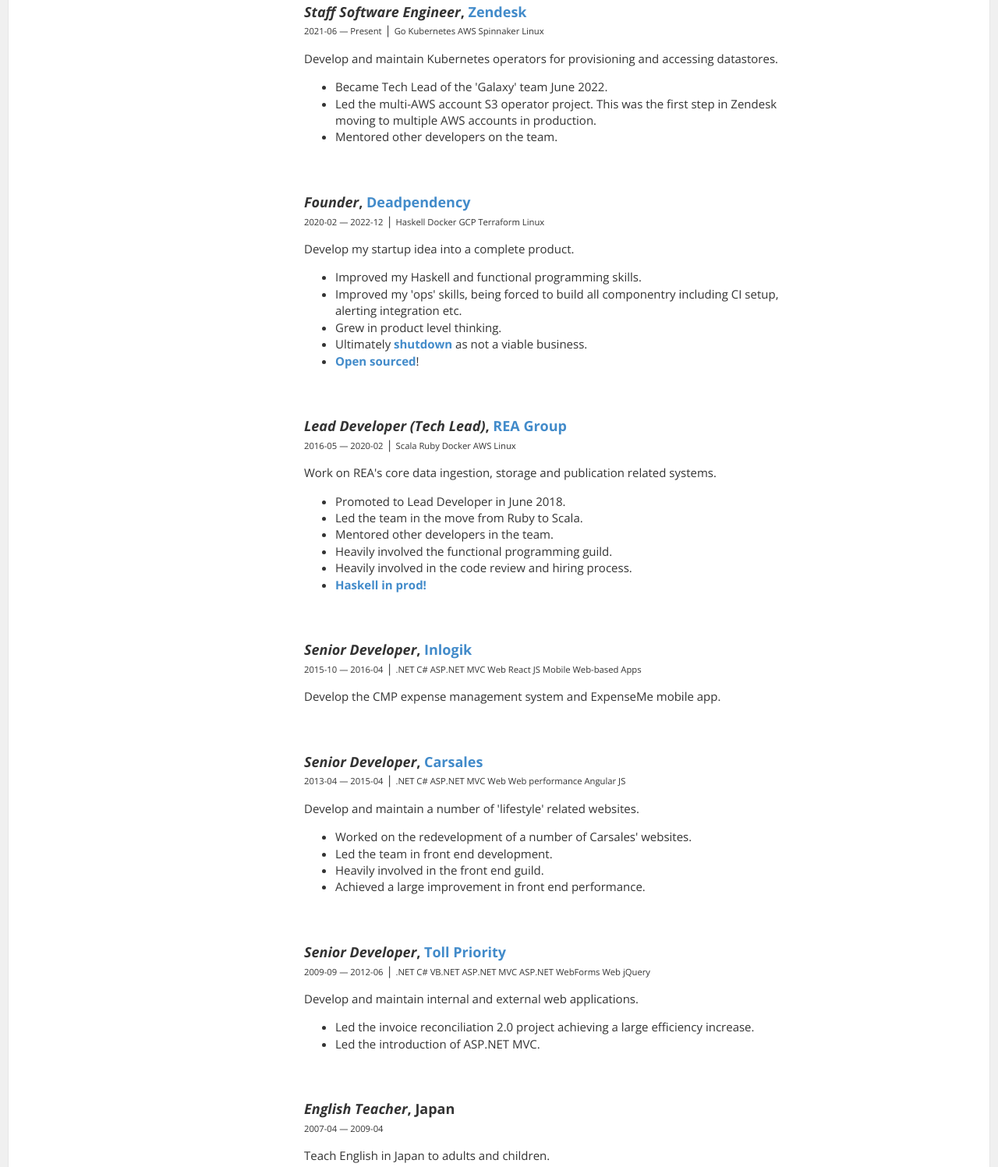
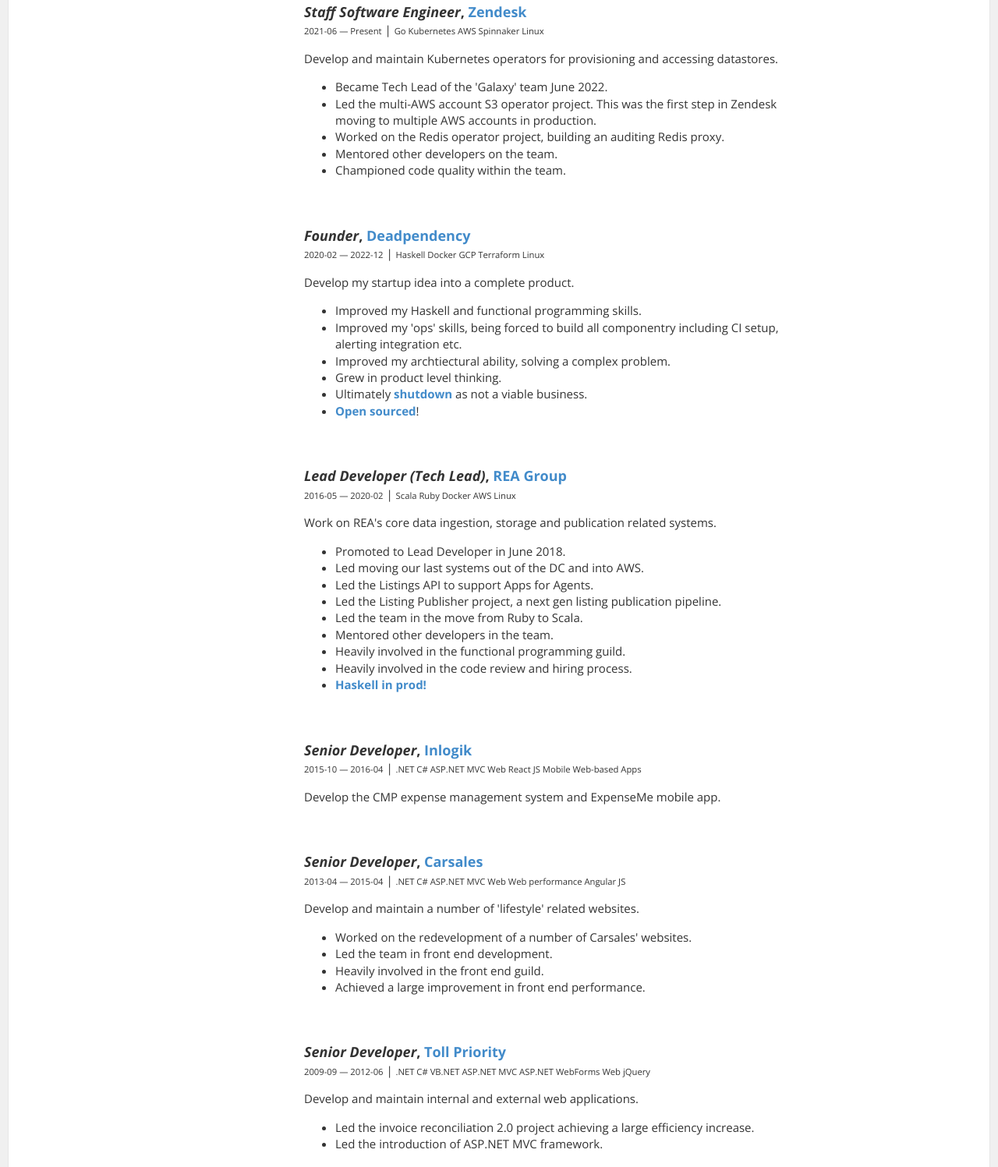
Before and after one commit to AlistairB/resume, a website: page docs/index.html in a window 1280 px wide. Shown: the part 1389-2886 px from the top of the page at 78% size. Drawn offline with nearby package versions, Linux system fonts and the light colour scheme.

Commit message:
More highlights

```diff
--- a/docs/index.html
+++ b/docs/index.html
@@ -489,7 +489,9 @@
                             <li>Became Tech Lead of the &#39;Galaxy&#39; team June 2022.</li>
                             <li>Led the multi-AWS account S3 operator project. This was the first step
                                 in Zendesk moving to multiple AWS accounts in production.</li>
+                            <li>Worked on the Redis operator project, building an auditing Redis proxy.</li>
                             <li>Mentored other developers on the team.</li>
+                            <li>Championed code quality within the team.</li>
                         </ul>
                     </div>
                     <div>
@@ -506,6 +508,7 @@
                             <li>Improved my Haskell and functional programming skills.</li>
                             <li>Improved my &#39;ops&#39; skills, being forced to build all componentry
                                 including CI setup, alerting integration etc.</li>
+                            <li>Improved my archtiectural ability, solving a complex problem.</li>
                             <li>Grew in product level thinking.</li>
                             <li>Ultimately <a href="https://alistairb.dev/shutting-down-deadpendency/">shutdown</a> as
                                 not a viable business.</li>
@@ -525,9 +528,12 @@
                         </p>
                         <ul>
                             <li>Promoted to Lead Developer in June 2018.</li>
+                            <li>Led moving our last systems out of the DC and into AWS.</li>
+                            <li>Led the Listings API to support Apps for Agents.</li>
+                            <li>Led the Listing Publisher project, a next gen listing publication pipeline.</li>
                             <li>Led the team in the move from Ruby to Scala.</li>
                             <li>Mentored other developers in the team.</li>
-                            <li>Heavily involved the functional programming guild.</li>
+                            <li>Heavily involved in the functional programming guild.</li>
                             <li>Heavily involved in the code review and hiring process.</li>
                             <li><a href="https://www.rea-group.com/about-us/news-and-insights/blog/a-haskell-in-prod-journey/">Haskell in prod!</a>
                             </li>
@@ -574,7 +580,7 @@
                         <ul>
                             <li>Led the invoice reconciliation 2.0 project achieving a large efficiency
                                 increase.</li>
-                            <li>Led the introduction of ASP.NET MVC.</li>
+                            <li>Led the introduction of ASP.NET MVC framework.</li>
                         </ul>
                     </div>
                     <div>
```
Also changed, not shown: docs/alistair-resume.pdf.html (+8 -2 lines), src/alistair-resume.yml (+8 -2 lines), 1 other file.
